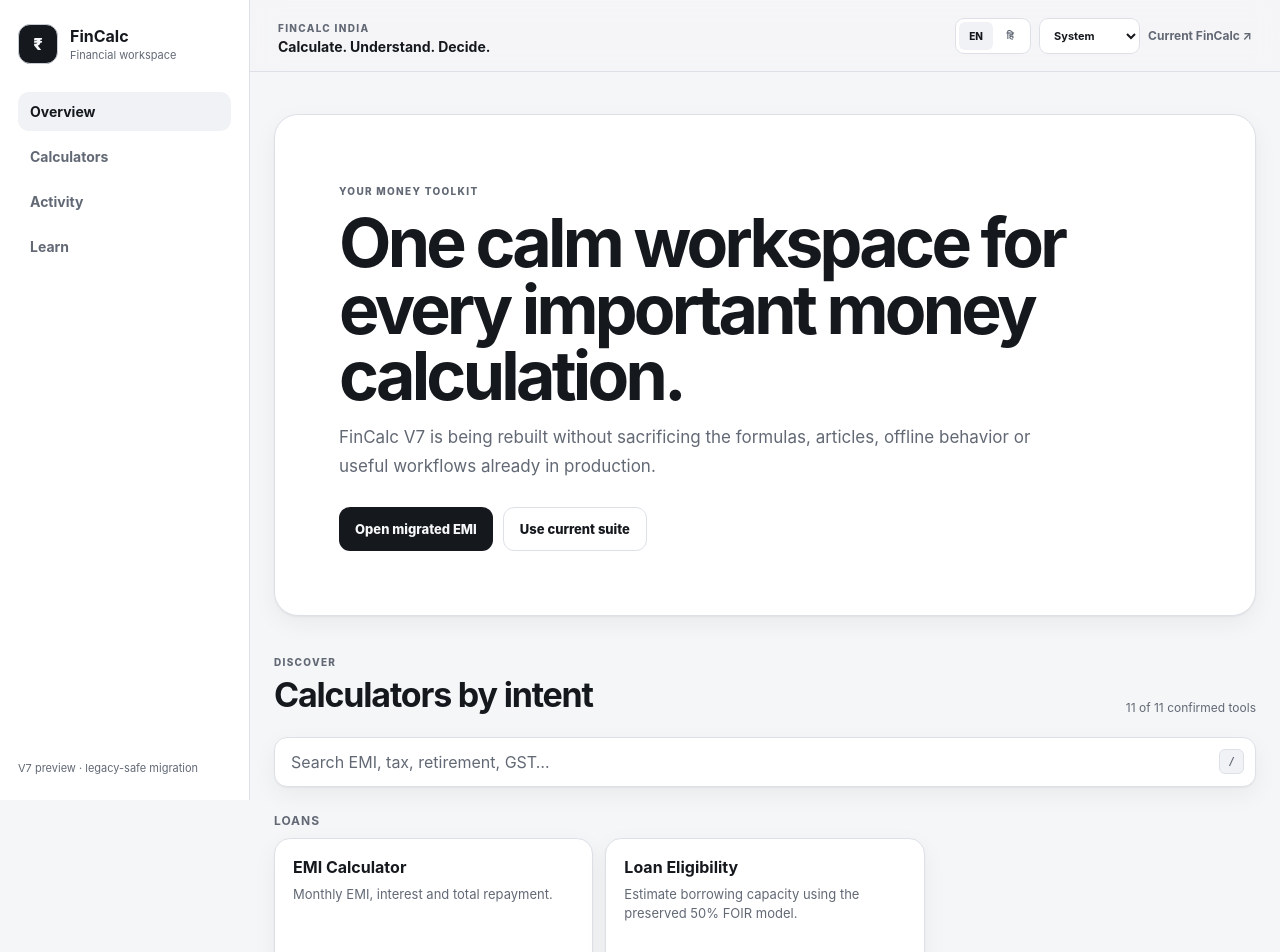
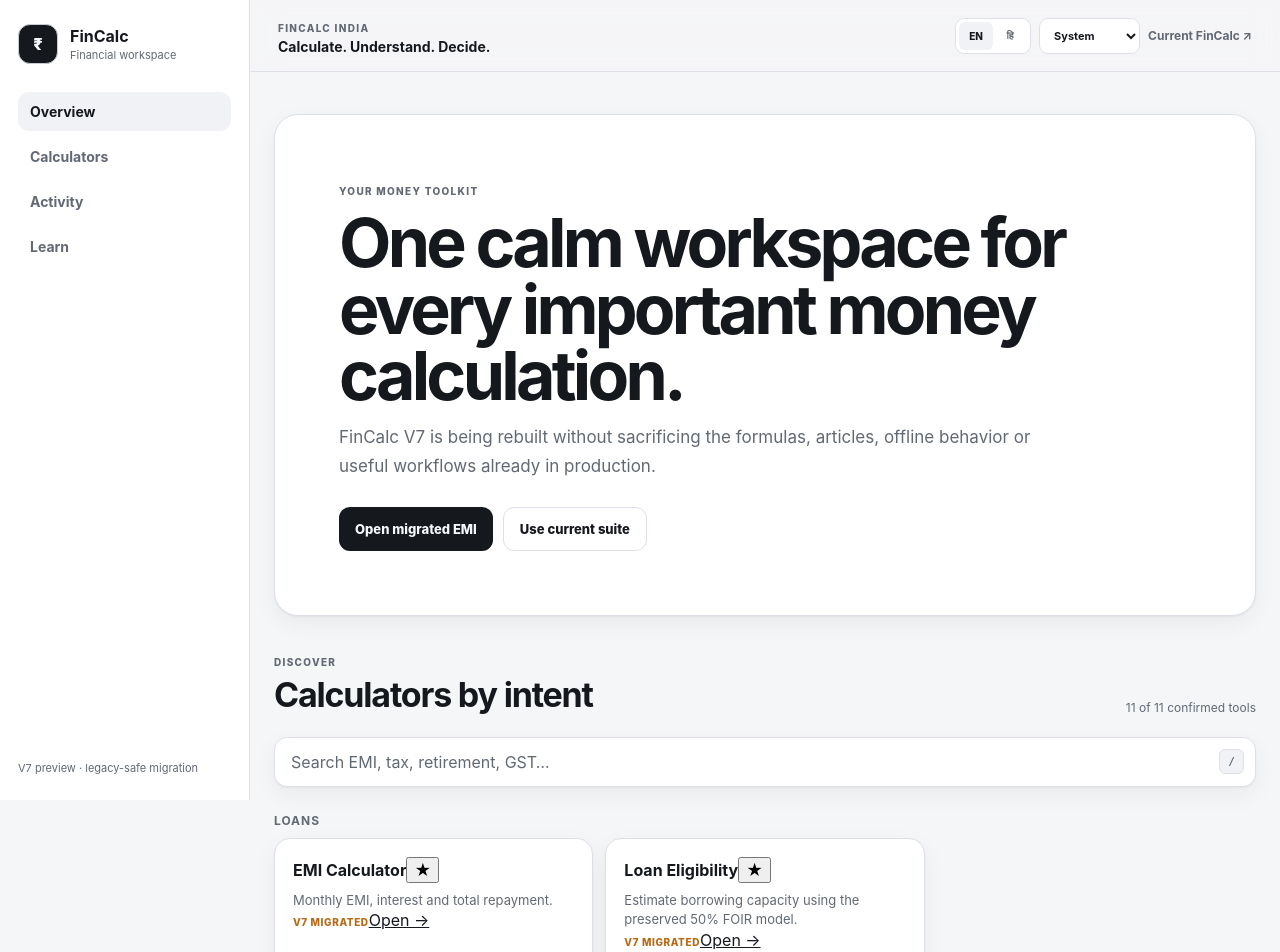
Before and after one commit to S2zxx0zxx/financeCalculator-Ind-v6.0-, a React (Vite) app in the folder apps/web/: page / in a window 1280 px wide. Shown: the top 952 px of the page. Built offline with nearby package versions, Linux system fonts and the light colour scheme.

Commit message:
feat(v7): add accessible calculator favorites

```diff
--- a/apps/web/src/features/calculator-discovery/CalculatorDirectory.tsx
+++ b/apps/web/src/features/calculator-discovery/CalculatorDirectory.tsx
@@ -1,9 +1,16 @@
-import { useMemo, useState } from "react";
+import { useEffect, useMemo, useState } from "react";
 import { Link } from "react-router";
+import { isFavorite, toggleFavorite } from "../preferences/tool-preferences";
 import { calculatorCatalog } from "./catalog";
 
 export function CalculatorDirectory() {
   const [query, setQuery] = useState("");
+  const [, forceFavorites] = useState(0);
+  useEffect(() => {
+    const refresh = () => forceFavorites(value => value + 1);
+    window.addEventListener("fincalc:favorites-changed", refresh);
+    return () => window.removeEventListener("fincalc:favorites-changed", refresh);
+  }, []);
   const filtered = useMemo(() => {
     const needle = query.trim().toLowerCase();
     if (!needle) return calculatorCatalog;
@@ -31,9 +38,25 @@
           <h3>{category}</h3>
           <div className="tool-grid">
             {filtered.filter(x => x.category === category).map(tool => (
-              tool.status === "migrated"
-                ? <Link className="tool-card" key={tool.id} to={tool.href}><strong>{tool.title}</strong><span>{tool.description}</span><em>V7 migrated</em></Link>
-                : <a className="tool-card" key={tool.id} href={tool.href}><strong>{tool.title}</strong><span>{tool.description}</span><em>Legacy preserved</em></a>
+              <article className="tool-card" key={tool.id}>
+                <div className="tool-card-head">
+                  <strong>{tool.title}</strong>
+                  <button
+                    type="button"
+                    className="favorite-button"
+                    aria-label={isFavorite(tool.id) ? `Remove ${tool.title} from favorites` : `Add ${tool.title} to favorites`}
+                    aria-pressed={isFavorite(tool.id)}
+                    onClick={() => toggleFavorite(tool.id)}
+                  >★</button>
+                </div>
+                <span>{tool.description}</span>
+                <div className="tool-card-foot">
+                  <em>{tool.status === "migrated" ? "V7 migrated" : "Legacy preserved"}</em>
+                  {tool.status === "migrated"
+                    ? <Link to={tool.href}>Open →</Link>
+                    : <a href={tool.href}>Open legacy →</a>}
+                </div>
+              </article>
             ))}
           </div>
         </div>
```
